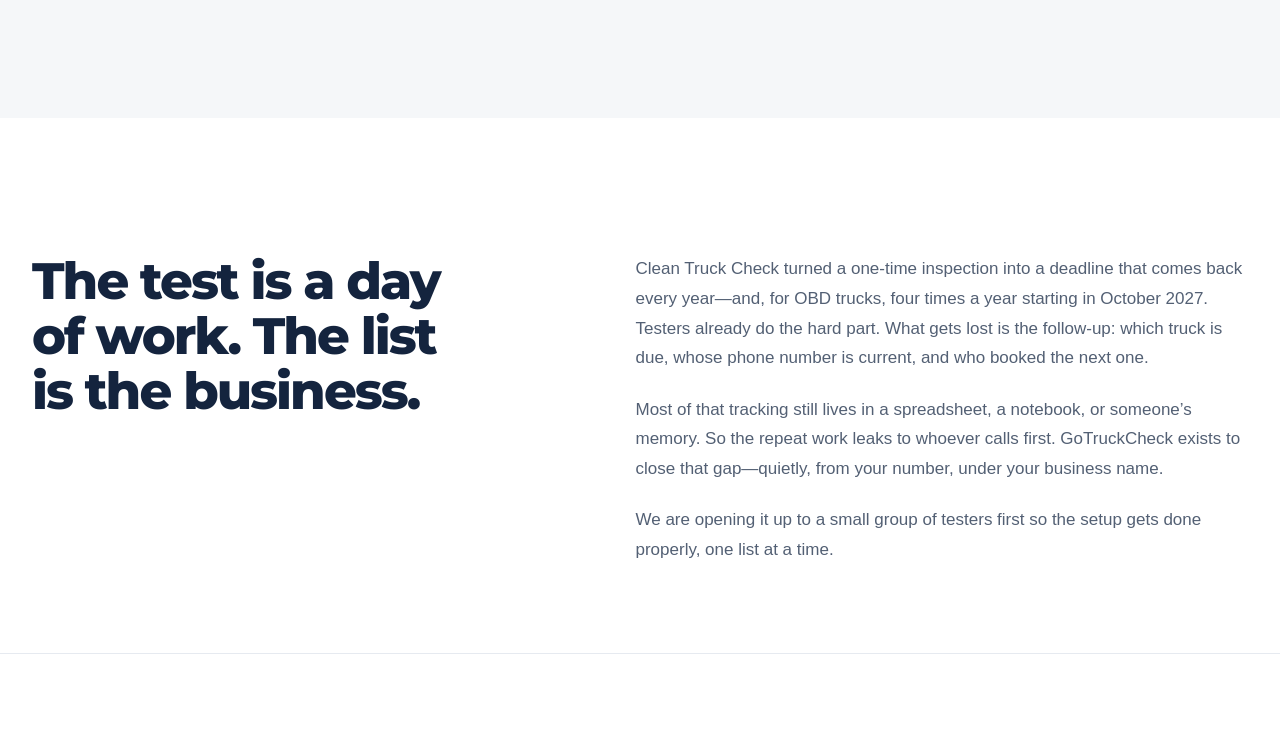
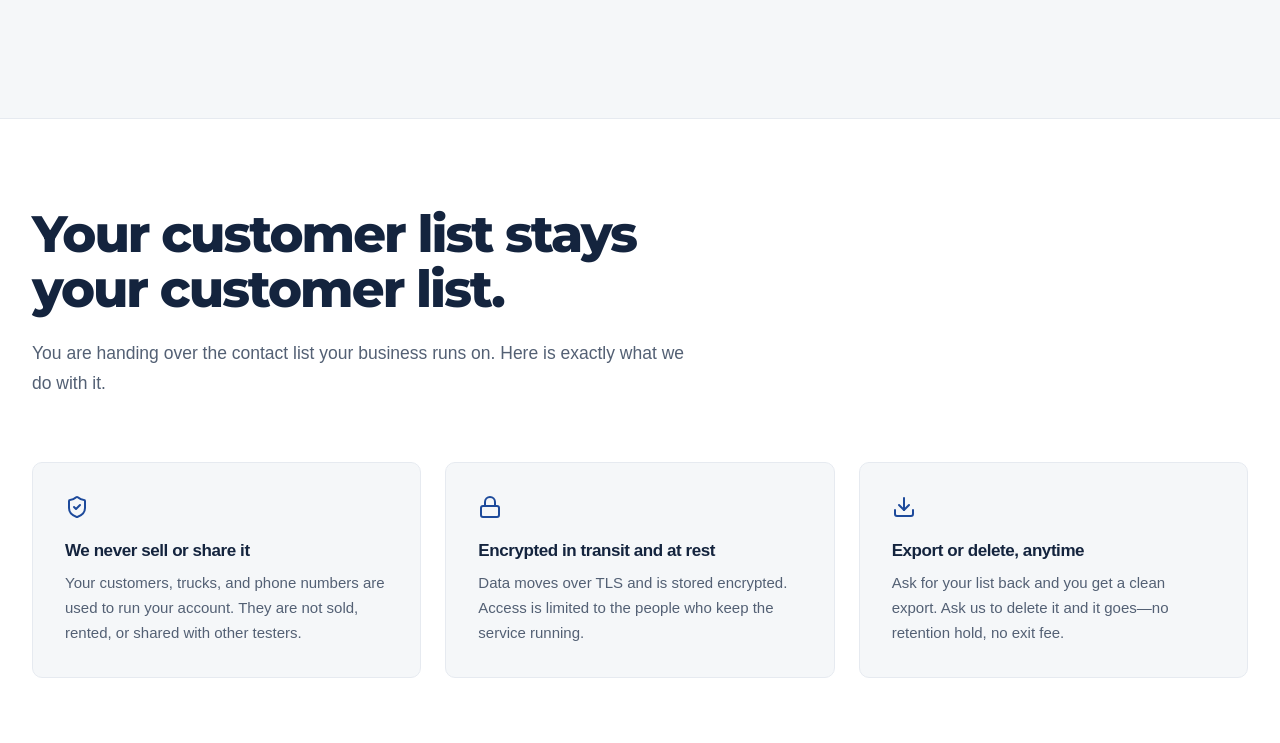
Before and after one commit to dshap456/gotruckcheck, a Next.js app: page / in a window 1280 px wide. Shown: the part 6502-7245 px from the top of the page. Built offline with nearby package versions, Linux system fonts and the light colour scheme; no server answers; a web font is replaced by a local one.

Commit message:
Remove homepage narrative section

```diff
--- a/app/globals.css
+++ b/app/globals.css
@@ -1298,31 +1298,6 @@
   }
 }
 
-.why-section {
-  background: var(--white);
-  padding-block: 8.5rem 5.5rem;
-}
-
-.why-grid {
-  display: grid;
-  grid-template-columns: 0.9fr 1.1fr;
-  gap: clamp(3rem, 8vw, 7rem);
-}
-
-.why-grid h2 {
-  margin-top: 0;
-  max-width: 14ch;
-}
-
-.why-copy {
-  display: flex;
-  flex-direction: column;
-  gap: 1.35rem;
-  color: var(--ink-readable);
-  font-size: 1.0625rem;
-  line-height: 1.75;
-}
-
 .data-section {
   border-top: 1px solid var(--hairline);
   background: var(--white);
@@ -1722,7 +1697,6 @@
   }
 
   .plan,
-  .why-grid,
   .access-grid,
   .desktop-feature__copy {
     grid-template-columns: 1fr;
@@ -1733,7 +1707,6 @@
     border-bottom: 1px solid var(--navy-ring);
   }
 
-  .why-grid,
   .access-grid {
     gap: var(--space-8);
   }
--- a/app/page.tsx
+++ b/app/page.tsx
@@ -313,33 +313,6 @@
         </div>
       </section>
 
-      <section className="section why-section" id="why">
-        <div className="container why-grid">
-          <div>
-            <h2>The test is a day of work. The list is the business.</h2>
-          </div>
-          <div className="why-copy">
-            <p>
-              Clean Truck Check turned a one-time inspection into a deadline that
-              comes back every year—and, for OBD trucks, four times a year
-              starting in October 2027. Testers already do the hard part. What
-              gets lost is the follow-up: which truck is due, whose phone number
-              is current, and who booked the next one.
-            </p>
-            <p>
-              Most of that tracking still lives in a spreadsheet, a notebook, or
-              someone’s memory. So the repeat work leaks to whoever calls
-              first. GoTruckCheck exists to close that gap—quietly, from your
-              number, under your business name.
-            </p>
-            <p>
-              We are opening it up to a small group of testers first so the setup
-              gets done properly, one list at a time.
-            </p>
-          </div>
-        </div>
-      </section>
-
       <section className="section data-section" id="data">
         <div className="container">
           <div className="section-heading">
--- a/components/site-footer.tsx
+++ b/components/site-footer.tsx
@@ -15,7 +15,6 @@
   {
     title: "Company",
     links: [
-      { label: "Why we built this", href: "/#why" },
       { label: "Your data", href: "/#data" },
       { label: "Questions", href: "/#questions" },
       { label: "Get early access", href: "/#early-access" },
```
Also changed, not shown: .ui-craft/brief.md.
